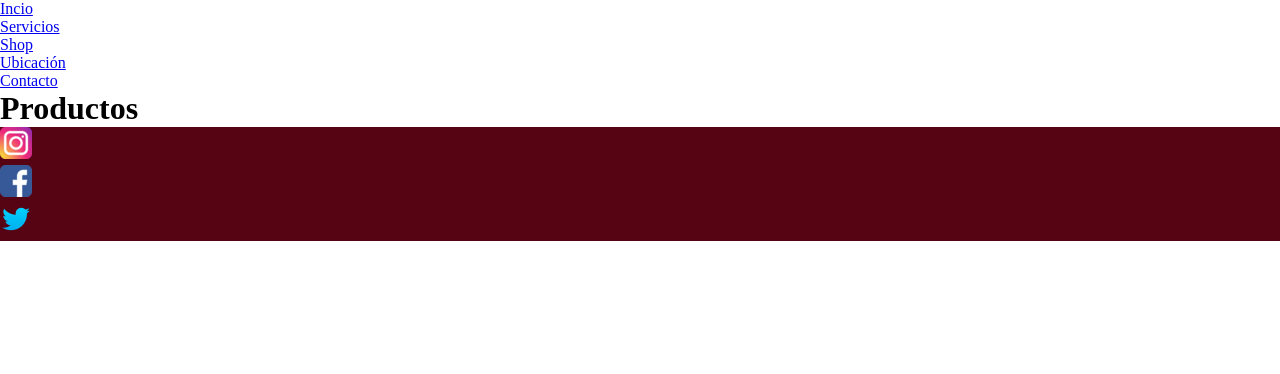
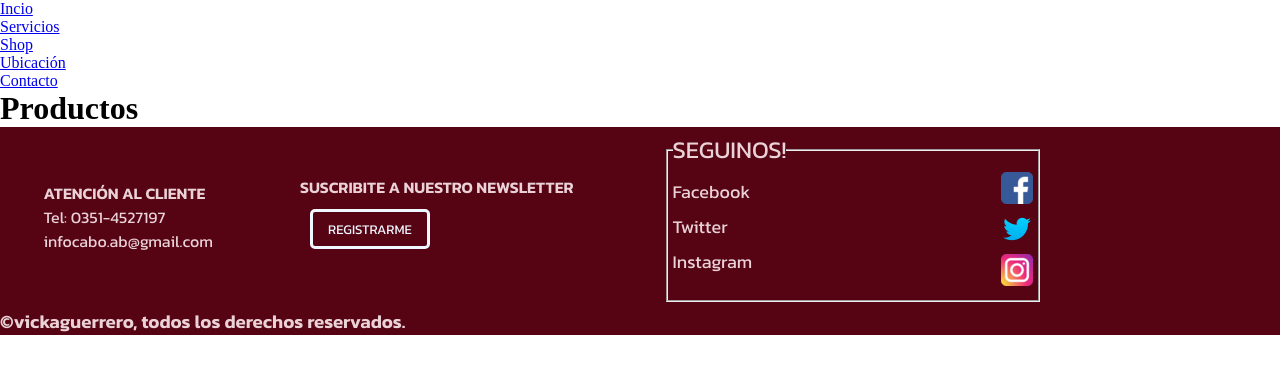
Before and after one commit to mvg-ljp/mi_repositorio, a plain HTML site: page pages/shop.html in a window 1280 px wide. Drawn offline with Linux system fonts and the light colour scheme.

Commit message:
footer en todas las paginas

```diff
--- a/css/style.css
+++ b/css/style.css
@@ -65,6 +65,7 @@
     font-family: 'Kanit', sans-serif;
     -webkit-text-stroke: 3px #560314;
     }
+
 /*Fin Portada*/
 main{
     margin: 0;
@@ -115,7 +116,15 @@ main{
     background-color: #560314;
     color: aliceblue;
     font-family: 'Kanit', sans-serif;
-
+    transition: 0.5s;
+}
+button:hover{
+    background-color: black;
+}
+.producto-destacado:hover{
+    transition: 0.2s;
+    border:solid #560314;
+    animation:;
 }
 @media(max-width:700px){
     .titulo h1{
@@ -149,16 +158,47 @@ main{
         text-align: center;
     }
 }
+/*pie de pagina*/
 footer{
     background-color:#560314;
     color:#ead2d7;
     font-family: 'Kanit', sans-serif;
-    }
+}
+section{
+    display: flex;
+    flex-direction:row;
+    align-items:center;
+    justify-content:space-around;
+}
+.ac .suscribe{
+    color:#ead2d7;
+    font-family: 'Kanit', sans-serif;
+}
+.ac ul{
+    list-style: none;
+    text-align: justify;
+}
+.suscribe .registro{
+    margin: 10px;
+    padding: 7px 15px;
+    border: solid;
+    border-radius: 5px;
+    background-color: #560314;
+    color: aliceblue;
+    font-family: 'Kanit', sans-serif;
+    transition: 0.5s;
+}
+.registro:hover{
+    background-color: black;
+}
+.seguir{
+    width: 45%;
+}
 .redes{
     margin: 5px;
     padding: 5px;
-    width: 25%;
-    height: 100%;
+    width: 65%;
+    height: 90%;
     background-color:#560314;
     color:#ead2d7;
     font-family: 'Kanit', sans-serif;
@@ -176,6 +216,7 @@ footer{
     font-family: 'Kanit', sans-serif;
     font-size: 18px;
 }
+/*fin de pie de pagina*/
 /*servicios*/
 h2
 .servicios-padre{
@@ -204,8 +245,6 @@ h2
     object-fit:cover;
     filter:sepia(35%);
 }
-
-
 .svc-hijo3{
     grid-area:"svc-hijo3";
 }
--- a/pages/shop.html
+++ b/pages/shop.html
@@ -29,16 +29,42 @@
         <aside></aside>
 
     </main>
-    <footer>
-        <div>
-            <a href="https://www.instagram.com/cabo.ab/" target="_blank"><img src="../multimedia/img/redes/insta.png" alt="logo de instagram"></a>
+    <footer id="pie">
+        <section>
+            <div class="ac">
+                <h4> ATENCIÓN AL CLIENTE</h4>
+                <ul>
+                    <li>Tel: 0351-4527197</li>
+                    <li>infocabo.ab@gmail.com</li>
+                </ul>
             </div>
+            <div class="suscribe">
+                <h4>SUSCRIBITE A NUESTRO NEWSLETTER</h4>
+                <button class="registro">REGISTRARME</button>
+            </div>
+            <div class="seguir">
+                <fieldset class="redes">
+                    <legend class="r-escrito">SEGUINOS!</legend>
+                    <ul>
+                        <li><a href="https://es-la.facebook.com/" target="_blank">Facebook</a></li>
+                        <li><a href="https://twitter.com/?lang=es" target="_blank">Twitter</a></li>
+                        <li><a href="https://www.instagram.com/cabo.ab/" target="_blank">Instagram</a></li>
+                    </ul>
+                    <div class="iconos-redes">
                         <div>
                             <a href="https://es-la.facebook.com/" target="_blank"><img src="../multimedia/img/redes/facebook.png" alt="logo de facebook"></a>
                         </div>
                         <div>
                             <a href="https://twitter.com/?lang=es" target="_blank"><img src="../multimedia/img/redes/twitter_socialnetwork_20007 (1).png" alt="logo de twitter"></a>
                         </div>
+                        <div>
+                            <a href="https://www.instagram.com/cabo.ab/" target="_blank"><img src="../multimedia/img/redes/insta.png" alt="logo de instagram"></a>
+                        </div>
+                    </div>
+                </fieldset>
+            </div>
+        </section>
+        <h3><strong>©vickaguerrero, todos los derechos reservados.</strong></h3>
     </footer>
 </body>
 </html>
```
Also changed, not shown: index.html (+17 -3 lines), pages/contacto.html (+19 -5 lines), pages/servicios.html (+19 -5 lines), pages/ubicacion.html (+28 -2 lines). Lines whose indentation alone changed are shown as unchanged.
